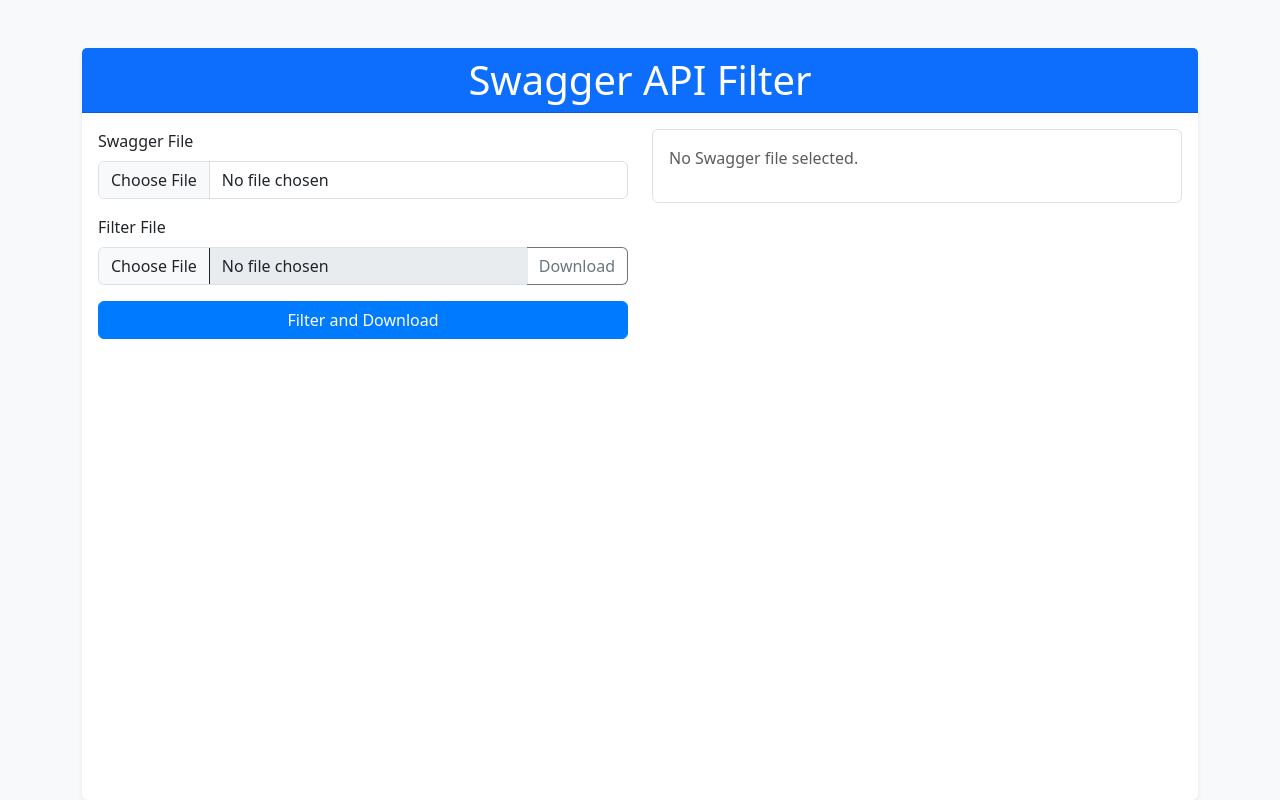
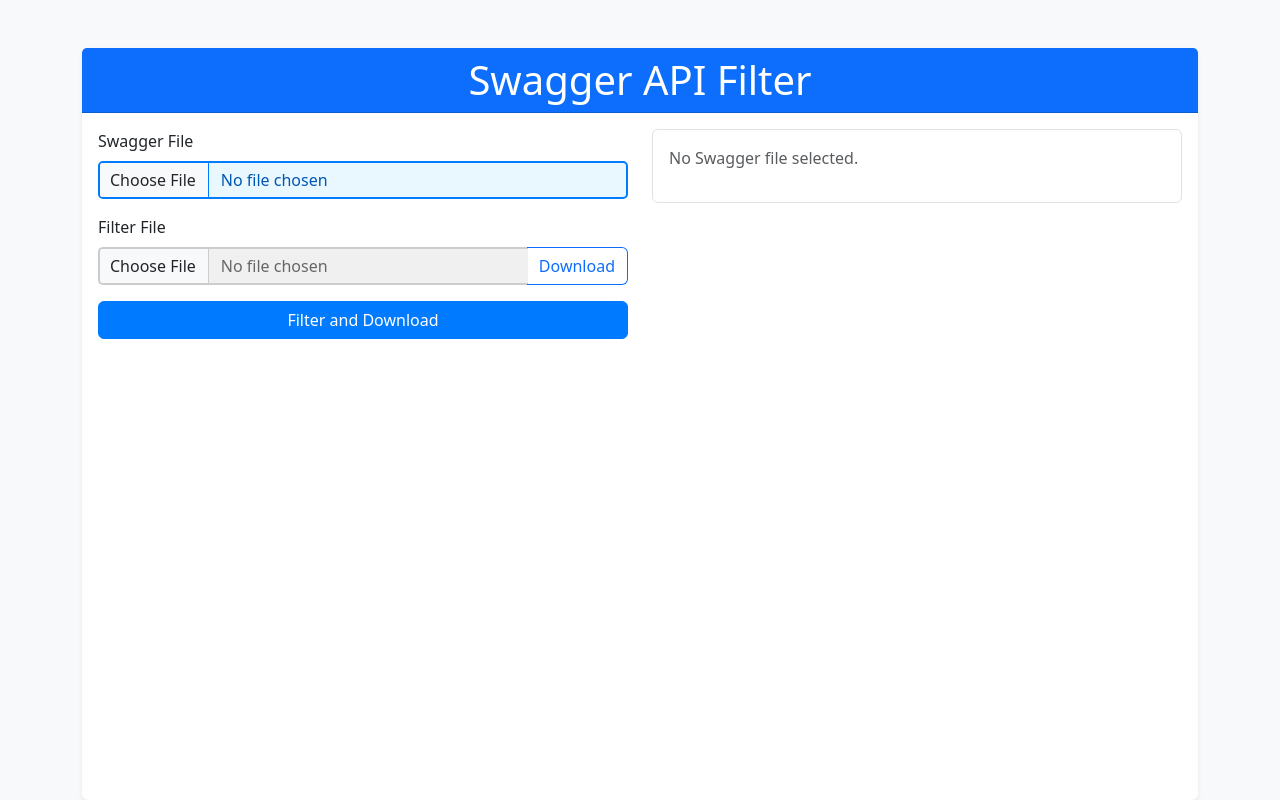
Before and after one commit to TrucJ/swagger-api-filter, a Flask app: page / in a window 1280 px wide. Run offline with Flask 3, Linux system fonts and the light colour scheme.

Commit message:
feat UI: add color for entry input and list APIs

```diff
--- a/static/css/styles.css
+++ b/static/css/styles.css
@@ -48,10 +48,6 @@ body {
     border-color: #0056b3;
 }
 
-.btn-outline-secondary {
-    height: 38px; /* Match input height */
-}
-
 .input-group .form-control {
     border-right: none;
 }
@@ -63,4 +59,38 @@ body {
 input[type="file"] {
     height: 38px;
     line-height: 1.5;
+    border: 2px solid #007bff; /* Blue border color */
+    background-color: #e9f7ff; /* Light blue background */
+    color: #0056b3; /* Dark blue text */
+    padding: 5px 10px;
+    border-radius: 5px;
+    transition: border-color 0.3s, background-color 0.3s;
 }
+
+input[type="file"]:hover {
+    border-color: #0056b3; /* Darker blue border on hover */
+    background-color: #d0efff; /* Slightly darker blue background on hover */
+}
+
+input[type="file"]:disabled {
+    background-color: #f0f0f0; /* Light gray background for disabled input */
+    border-color: #cccccc; /* Gray border for disabled input */
+    color: #666666; /* Gray text for disabled input */
+}
+
+.form-check {
+    border-radius: 5px;
+    margin-bottom: 10px;
+    padding: 10px;
+    display: flex;
+    align-items: center;
+}
+
+/* Styling the label and checkbox */
+.form-check-label {
+    flex: 1;
+}
+
+.form-check-input {
+    margin-right: 10px;
+}
--- a/static/js/form-handler.js
+++ b/static/js/form-handler.js
@@ -1,6 +1,17 @@
 // /static/js/form-handler.js
 
 import { appState } from './scripts.js';
+
+export const methodColorMap = {
+    GET: '#61affe',       // Blue for GET
+    POST: '#49cc90',      // Green for POST
+    PUT: '#fca130',       // Orange for PUT
+    DELETE: '#f93e3e',    // Red for DELETE
+    PATCH: '#50e3c2',     // Turquoise for PATCH
+    HEAD: '#9012fe',      // Purple for HEAD
+    OPTIONS: '#0d5aa7',   // Dark Blue for OPTIONS
+    TRACE: '#c3e2ff'      // Light Blue for TRACE
+};
 
 export function handleFilterFormSubmit(event) {
     event.preventDefault();
@@ -50,16 +61,23 @@ export function updateFilterData(event) {
     const method = items[0];
     const path = items.slice(1).join('-');
     const isChecked = event.target.checked;
+    const pathItem = document.getElementById(event.target.id).parentElement;
 
     if (!appState.filterData.paths[path]) {
         appState.filterData.paths[path] = [];
     }
 
     if (isChecked) {
+        pathItem.style.color = '#ffffff';
+        pathItem.style.backgroundColor = methodColorMap[method.toUpperCase()];
+
         if (!appState.filterData.paths[path].includes(method)) {
             appState.filterData.paths[path].push(method);
         }
     } else {
+        pathItem.style.color = methodColorMap[method.toUpperCase()];
+        pathItem.style.backgroundColor = '#ffffff';
+
         const index = appState.filterData.paths[path].indexOf(method);
         if (index > -1) {
             appState.filterData.paths[path].splice(index, 1);
@@ -69,7 +87,6 @@ export function updateFilterData(event) {
             delete appState.filterData.paths[path];
         }
     }
-    console.log("Filter:",appState.filterData);
 }
 
 function generateOutputFileName(originalFileName) {
--- a/static/js/swagger-handler.js
+++ b/static/js/swagger-handler.js
@@ -1,7 +1,7 @@
 // /static/js/swagger-handler.js
 
 import { appState } from './scripts.js';
-import { updateFilterData } from './form-handler.js';
+import { updateFilterData, methodColorMap } from './form-handler.js';
 import { autoCheckPaths } from './filter-handler.js';
 
 export function handleSwaggerFileChange(event) {
@@ -29,7 +29,11 @@ export function handleSwaggerFileChange(event) {
                 for (const method in methods) {
                     if (methods.hasOwnProperty(method)) {
                         const pathItem = document.createElement('div');
-                        pathItem.className = "form-check";
+                        pathItem.className = `form-check`;
+                        pathItem.style.borderStyle = 'solid';
+                        pathItem.style.borderWidth = '2px';
+                        pathItem.style.borderColor = methodColorMap[method.toUpperCase()];
+                        pathItem.style.color = methodColorMap[method.toUpperCase()];
 
                         const checkbox = document.createElement('input');
                         checkbox.type = 'checkbox';
@@ -37,6 +41,7 @@ export function handleSwaggerFileChange(event) {
                         checkbox.id = `${method}-${path}`;
                         checkbox.name = 'api-paths';
                         checkbox.value = `${method.toUpperCase()} ${path}`;
+                        checkbox.hidden = true;
 
                         const label = document.createElement('label');
                         label.className = 'form-check-label';
--- a/templates/index.html
+++ b/templates/index.html
@@ -26,7 +26,7 @@
                                 <label for="filter" class="form-label">Filter File</label>
                                 <div class="input-group">
                                     <input class="form-control" type="file" id="filter" name="filter" disabled>
-                                    <button type="button" id="download-filter" class="btn btn-outline-secondary">Download</button>
+                                    <button type="button" id="download-filter" class="btn btn-outline-primary">Download</button>
                                 </div>
                             </div>
                             <button type="submit" class="btn btn-primary w-100">Filter and Download</button>
```
